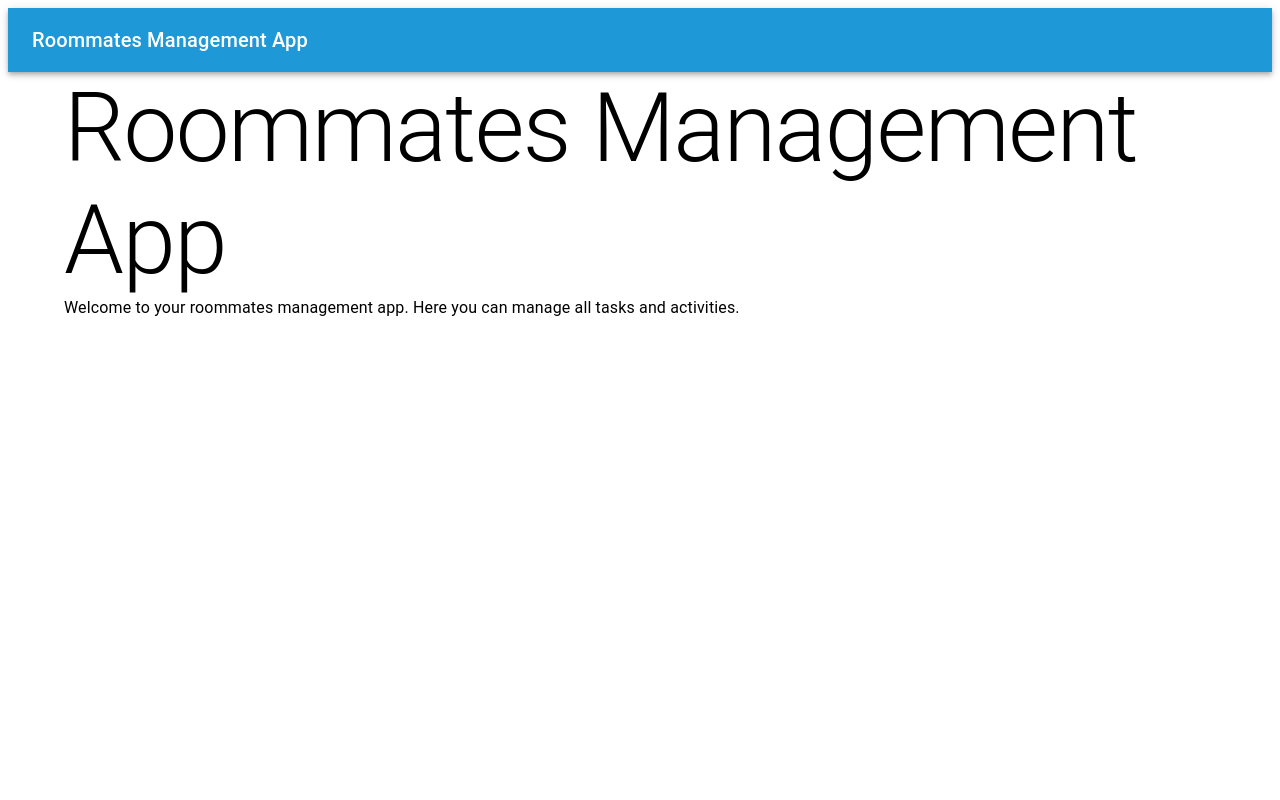
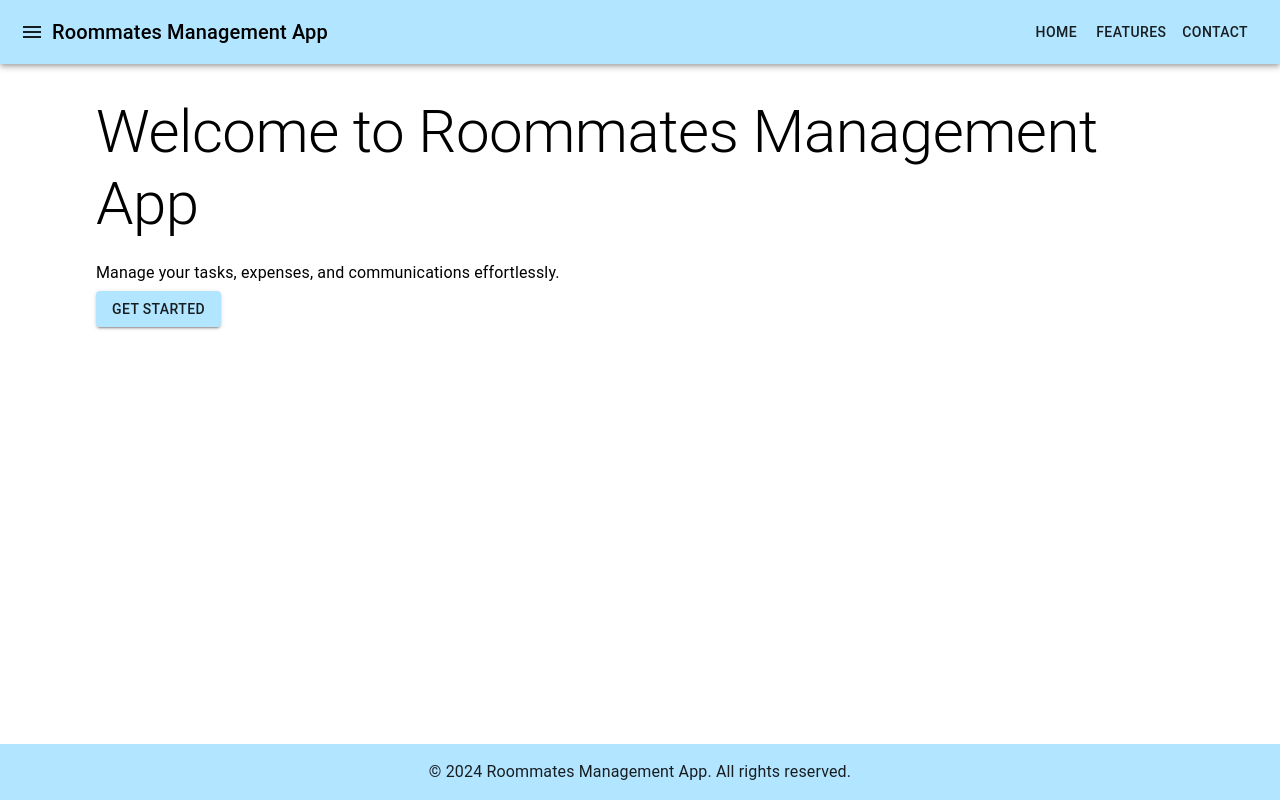
Before and after one commit to Raspupin/roommatesApp, a React (Create React App) app: page / in a window 1280 px wide. Built offline with nearby package versions, Linux system fonts and the light colour scheme.

Commit message:
v1.1 created basic Home page rendering

```diff
--- a/package.json
+++ b/package.json
@@ -5,6 +5,7 @@
   "dependencies": {
     "@emotion/react": "^11.11.4",
     "@emotion/styled": "^11.11.5",
+    "@mui/icons-material": "^5.15.20",
     "@mui/material": "^5.15.20",
     "@testing-library/jest-dom": "^5.17.0",
     "@testing-library/react": "^13.4.0",
--- a/src/App.js
+++ b/src/App.js
@@ -1,19 +1,20 @@
 import React from 'react';
-import { Container, Typography } from '@mui/material';
-import './styles/App.css';
-import Header from './components/Header.js';
+import { Container } from '@mui/material';
+import Header from './components/Header';
+import Footer from './components/Footer';
+import Home from './pages/Home';
+import './styles/globalStyles.css';
 
 function App() {
   return (
-    <><Header />
-    <Container>
-      <Typography variant="h1">Roommates Management App</Typography>
-      <Typography variant="body1">
-        Welcome to your roommates management app. Here you can manage all tasks and activities.
-      </Typography>
-    </Container></>
+    <>
+      <Header />
+      <Container style={{ minHeight: 'calc(100vh - 64px - 64px)', padding: '2rem' }}>
+        <Home />
+      </Container>
+      <Footer />
+    </>
   );
 }
 
-
 export default App;
--- /dev/null
+++ b/src/components/Footer.js
@@ -0,0 +1,18 @@
+import React from 'react';
+import { Container, Typography, useTheme } from '@mui/material';
+
+function Footer() {
+  const theme = useTheme();
+
+  return (
+    <footer style={{ marginTop: 'auto', padding: '1rem 0', backgroundColor: theme.palette.primary.main, color: theme.palette.primary.contrastText, textAlign: 'center' }}>
+      <Container>
+        <Typography variant="body1">
+          &copy; 2024 Roommates Management App. All rights reserved.
+        </Typography>
+      </Container>
+    </footer>
+  );
+}
+
+export default Footer;
--- a/src/components/Header.js
+++ b/src/components/Header.js
@@ -1,14 +1,22 @@
-// src/components/Header.js
 import React from 'react';
-import { AppBar, Toolbar, Typography } from '@mui/material';
+import { AppBar, Toolbar, Typography, Button, IconButton, useTheme } from '@mui/material';
+import MenuIcon from '@mui/icons-material/Menu';
 
 function Header() {
+  const theme = useTheme();
+
   return (
     <AppBar position="static">
       <Toolbar>
-        <Typography variant="h6" color="inherit">
+        <IconButton edge="start" color="inherit" aria-label="menu">
+          <MenuIcon />
+        </IconButton>
+        <Typography variant="h6" style={{ flexGrow: 1 }}>
           Roommates Management App
         </Typography>
+        <Button color="inherit">Home</Button>
+        <Button color="inherit">Features</Button>
+        <Button color="inherit">Contact</Button>
       </Toolbar>
     </AppBar>
   );
--- /dev/null
+++ b/src/pages/Home.js
@@ -0,0 +1,20 @@
+import React from 'react';
+import { Container, Typography, Button } from '@mui/material';
+
+function Home() {
+  return (
+    <Container>
+      <Typography variant="h2" component="h1" gutterBottom>
+        Welcome to Roommates Management App
+      </Typography>
+      <Typography variant="body1" gutterBottom>
+        Manage your tasks, expenses, and communications effortlessly.
+      </Typography>
+      <Button variant="contained" color="primary">
+        Get Started
+      </Button>
+    </Container>
+  );
+}
+
+export default Home;
--- a/src/styles/globalStyles.css
+++ b/src/styles/globalStyles.css
@@ -0,0 +1,30 @@
+/* src/styles/globalStyles.css */
+
+body {
+    margin: 0;
+    padding: 0;
+    background-color: #ffffff; /* Consider using a theme color if appropriate */
+    color: #000000; /* General text color */
+    font-family: -apple-system, BlinkMacSystemFont, 'Segoe UI', Roboto, Oxygen, Ubuntu, Cantarell, 'Open Sans', 'Helvetica Neue', sans-serif;
+  }
+
+  h1, h2, h3, h4, h5, h6 {
+    color: #000000; /* Ensure this matches the theme's primary color */
+  }
+
+  footer {
+    text-align: center;
+    position: fixed;
+    bottom: 0;
+    width: 100%;
+  }
+
+  @media (max-width: 600px) {
+    .MuiTypography-h6 {
+      font-size: 1.25rem;
+    }
+
+    .MuiButton-root {
+      font-size: 0.875rem;
+    }
+  }
--- a/src/theme.js
+++ b/src/theme.js
@@ -3,7 +3,7 @@ import { createTheme } from '@mui/material/styles';
 const theme = createTheme({
     palette: {
       primary: {
-        main: '#1E98D7', // Replace with your primary color
+        main: 'rgba(0, 169, 255, 0.3)', // Replace with your primary color
       },
       secondary: {
         main: '#EEFCFF', // Replace with your secondary color
```
Also changed, not shown: 1 other file (tests, documents, lock files or other folders).
